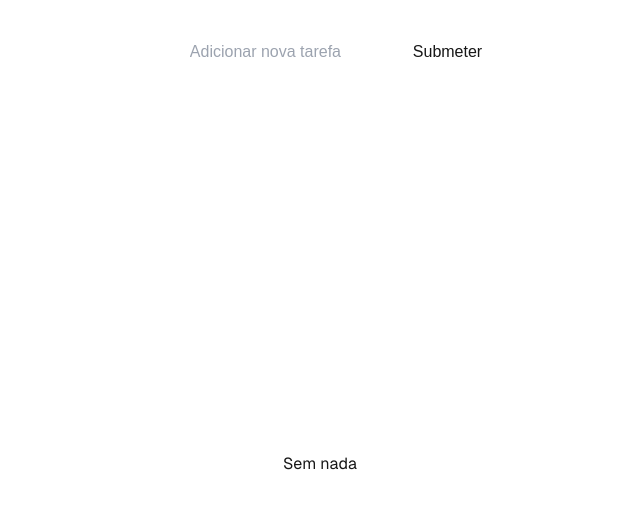
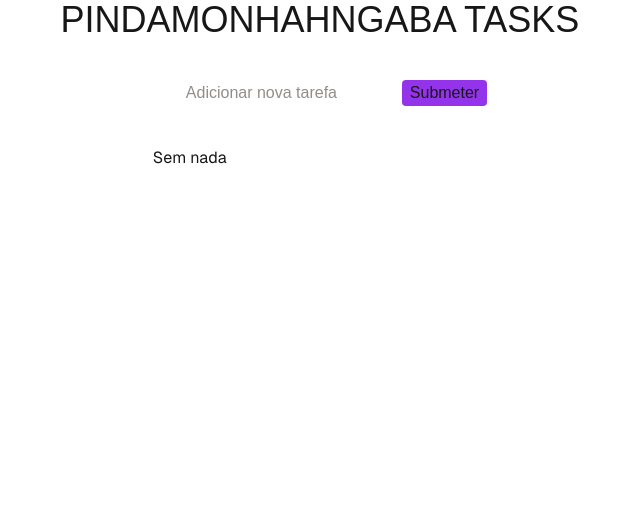
Before and after one commit to Xamacardoso/todolist-react, a Next.js app: page / in a window 1280 px wide. Shown: the top 508 px of the page, without its empty margins (320-960 px from the left). Built offline with nearby package versions, Linux system fonts and the light colour scheme.

Commit message:
feats: centered items, made local storage work. TODO: Edit task feature and style title. also, change page informations :) and make a favicon

```diff
--- a/package.json
+++ b/package.json
@@ -9,6 +9,9 @@
     "lint": "next lint"
   },
   "dependencies": {
+    "@fortawesome/fontawesome-svg-core": "^6.6.0",
+    "@fortawesome/free-solid-svg-icons": "^6.6.0",
+    "@fortawesome/react-fontawesome": "^0.2.2",
     "next": "14.2.13",
     "react": "^18",
     "react-dom": "^18",
--- a/src/app/page.tsx
+++ b/src/app/page.tsx
@@ -1,9 +1,6 @@
 "use client";
-import AddToDoItem from "@/components/addToDo";
 import ToDoContents from "@/components/toDoContents";
-import Task, { IToDoItem } from "@/components/todoItem";
 //import AddTask from "@/components/addToDo";
-import { useRef, useState } from "react";
 
 export default function Home() {
   return (
--- a/src/components/addToDo.tsx
+++ b/src/components/addToDo.tsx
@@ -16,6 +16,7 @@ export default function AddToDoItem({ tasks, setTasks, inputRef }: Props) {
   function handleClick() {
     if (inputRef.current) {
       const taskName: string = inputRef.current.value;
+      if (taskName === ''){return};
       const newTask: IToDoItem = { isDone: false, text: taskName, id: ulid() };
       setTasks((prevTasks)=>[...prevTasks, newTask]);
       console.log(tasks);
@@ -23,15 +24,15 @@ export default function AddToDoItem({ tasks, setTasks, inputRef }: Props) {
     }
   }
   return (
-    <div className="flex justify-center mt-10 gap-4">
+    <div className="flex mt-10 gap-2">
       <input
         ref={inputRef}
-        className="pl-8 text-black"
+        className="pl-8 text-white bg-transparent border-white border rounded-md placeholder-stone-500 placeholder-opacity-80 focus:placeholder-opacity-50"
         type="text"
         onKeyDown={(e) => e.key === "Enter" && handleClick()}
         placeholder="Adicionar nova tarefa"
       />
-      <button onClick={handleClick} className="hover:text-black hover:bg-white">
+      <button onClick={handleClick} className="px-2 transition-colors duration-300 bg-purple-600 rounded hover:text-black hover:bg-white ">
         Submeter
       </button>
     </div>
--- a/src/components/toDoContents.tsx
+++ b/src/components/toDoContents.tsx
@@ -9,7 +9,7 @@ import { ULID } from "ulidx";
 export default function ToDoContents() {
   // Para reconhecer o input
   const inputRef = useRef<HTMLInputElement>(null);
-  const [data, setData] = useState<IToDoItem[]>([]); // data é uma array de itens de tasks
+  const [data, setData] = useState<IToDoItem[]>([]); // data é uma array de interfaces de itens de tasks
 
   // Função para verificar se localStorage está disponível
   function isLocalStorageAvailable() {
@@ -23,6 +23,7 @@ export default function ToDoContents() {
       localStorage.removeItem(testKey);
       return isAvailable;
     } catch (error) {
+      console.log(error);
       return false;
     }
   }
@@ -37,6 +38,7 @@ export default function ToDoContents() {
       console.log("localStorage não está disponível");
     }
   }, []);
+
   useEffect(() => {
     console.log("Saving data: ", data);
     localStorage.setItem("data", JSON.stringify(data));
@@ -49,9 +51,11 @@ export default function ToDoContents() {
   }
 
   return (
-    <>
+    <div className="flex flex-col items-center ">
+      <h1 className="text-4xl">PINDAMONHAHNGABA TASKS</h1>
+      <div>
         <AddToDoItem inputRef={inputRef} tasks={data} setTasks={setData} />
-      <div className="grid items-center justify-items-center min-h-screen p-8 pb-20 gap-2 sm:p-20 font-[family-name:var(--font-geist-sans)]">
+        <div className="mr-2 min-h-screen pt-10 gap-2 font-[family-name:var(--font-geist-sans)]">
           {data.length > 0 ? (
             data.map((a) => (
               <Task handleDelete={handleDeletion} key={a.id} toDoItem={a} />
@@ -60,6 +64,7 @@ export default function ToDoContents() {
             <p>Sem nada</p>
           )}
         </div>
-    </>
+      </div>
+    </div>
   );
 }
--- a/src/components/todoItem.tsx
+++ b/src/components/todoItem.tsx
@@ -4,6 +4,8 @@
 
 import { useState } from "react";
 import { ULID } from "ulidx"; // Identificadores de tasks
+import { FontAwesomeIcon } from "@fortawesome/react-fontawesome";
+import { faPencil, faTrash } from "@fortawesome/free-solid-svg-icons";
 
 // Interface de um item task
 export interface IToDoItem {
@@ -24,6 +26,7 @@ export default function ToDoItem({ toDoItem, handleDelete }: props) {
   const [made, setMade] = useState<boolean>(toDoItem.isDone);
 
   return (
+    <div className="pb-1.5 flex space-x-2 justify-between">
       <div className="flex space-x-2">
         <input
           type="checkbox"
@@ -32,8 +35,16 @@ export default function ToDoItem({ toDoItem, handleDelete }: props) {
             setMade(!made);
           }}
         ></input>
-      <p className={`${made && "line-through"}`}>Tarefa: {toDoItem.text}</p>
-      <button onClick={() => handleDelete(toDoItem.id)}>Excluir</button>
+        <p className={`flex-wrap ${made && "line-through"}`}>Tarefa: {toDoItem.text}</p>
+      </div>
+      <div className="flex space-x-2">
+        <button>
+          <FontAwesomeIcon icon={faPencil} />
+        </button>
+        <button onClick={() => handleDelete(toDoItem.id)}>
+          <FontAwesomeIcon icon={faTrash} />
+        </button>
+      </div>
     </div>
   );
 }
```
Also changed, not shown: 1 other file (tests, documents, lock files or other folders). Lines whose indentation alone changed are shown as unchanged.
